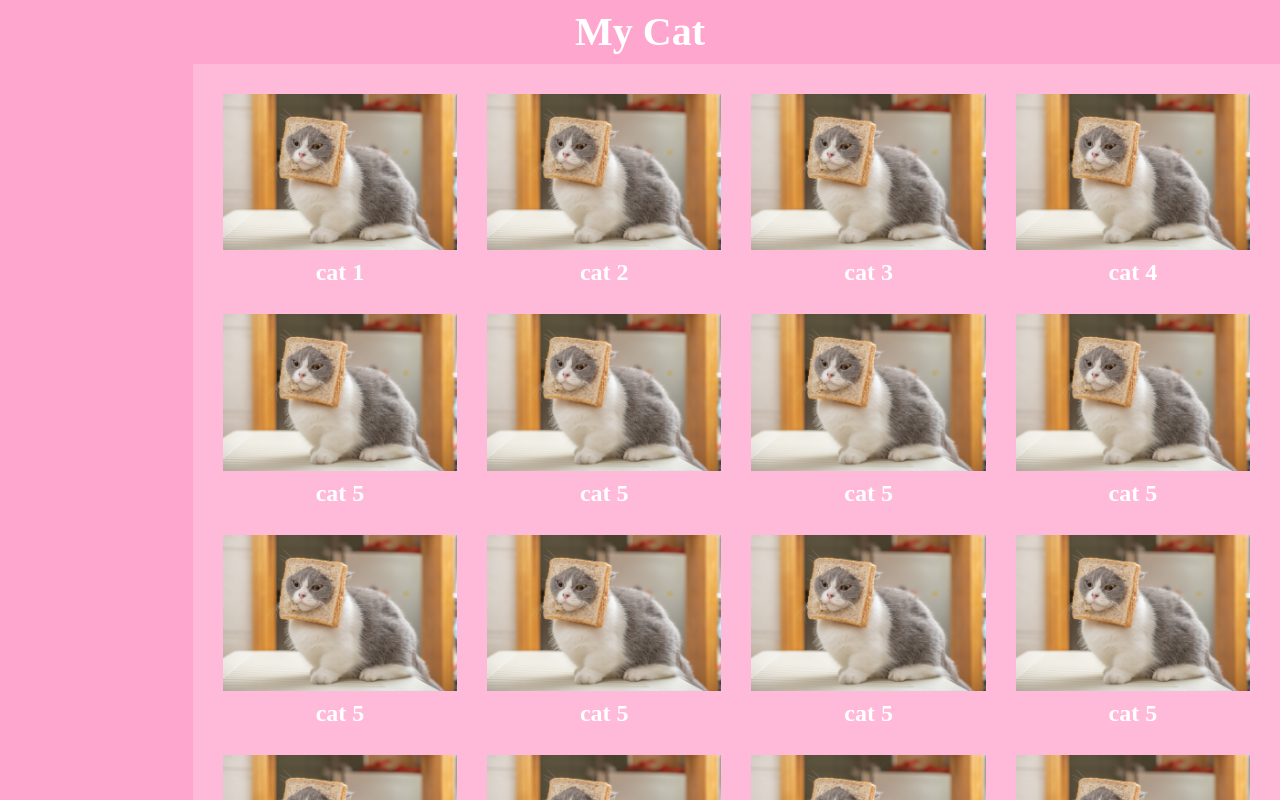
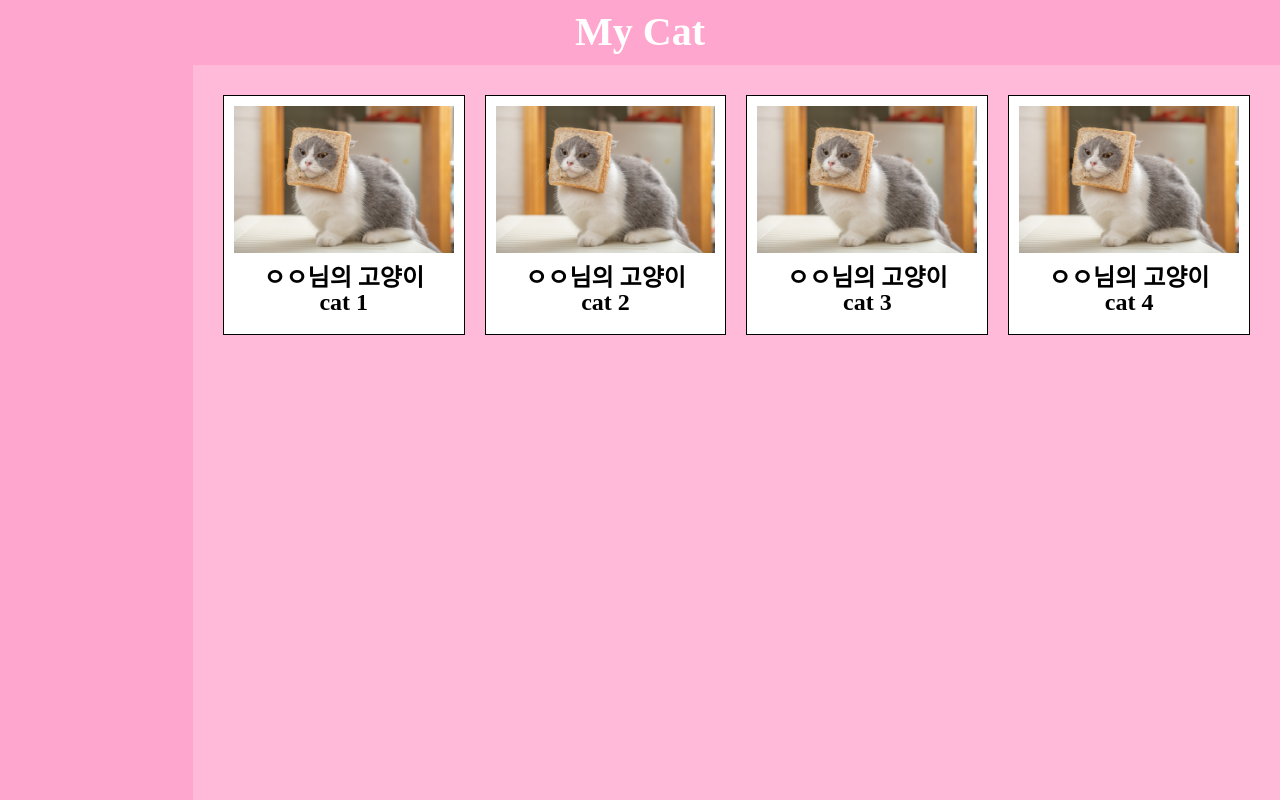
Before and after one commit to eoqna/my-cat, a React (Vite) app: page / in a window 1280 px wide. Built offline with nearby package versions, Linux system fonts and the light colour scheme; a web font is replaced by a local one.

Commit message:
UI 수정

```diff
--- a/src/screen/Home.tsx
+++ b/src/screen/Home.tsx
@@ -11,31 +11,43 @@ const Layout = styled.div`
 const GridLayout = styled.div`
   display: grid;
   grid-template-columns: 1fr 1fr 1fr 1fr;
-  grid-gap: 30px;
+  grid-gap: 20px;
 `;
 
-const ImgLayout = styled.div`
+const CardLayout = styled.div`
   display: flex;
   flex-direction: column;
   justify-content: center;
   align-items: center;
   cursor: pointer;
-  overflow: hidden;
+  border: 1px solid ${color.Black};
+  background: ${color.White};
+  padding: 10px 10px 20px 10px;
 `;
 
-const Image = styled.img`
+const ImgLayout = styled.div`
+  overflow: hidden;
+  margin-bottom: 10px;
+`;
+
+const Img = styled.img`
   width: 100%;
-  margin-bottom: 10px;
-  transition: all 0.2s ease-in;
+  transition: all 0.15s ease-in;
   &:hover {
     transform: scale(1.05);
   }
 `;
 
+const UserName = styled.p`
+  font-size: 3vmin;
+  font-weight: bold;
+  color: ${color.Black};
+`;
+
 const Title = styled.p`
   font-size: 3vmin;
   font-weight: bold;
-  color: ${color.White};
+  color: ${color.Black};
 `;
 
 const Home = (props: NavigationProps) => {
@@ -44,74 +56,34 @@ const Home = (props: NavigationProps) => {
   return (
     <Layout>
       <GridLayout>
-        <ImgLayout>
-          <Image src={img1} alt="cat1" />
+        <CardLayout>
+          <ImgLayout>
+            <Img src={img1} alt="cat1" />
+          </ImgLayout>
+          <UserName>ㅇㅇ님의 고양이</UserName>
           <Title>cat 1</Title>
-        </ImgLayout>
-        <ImgLayout>
-          <Image src={img1} alt="cat2" />
+        </CardLayout>
+        <CardLayout>
+          <ImgLayout>
+            <Img src={img1} alt="cat2" />
+          </ImgLayout>
+          <UserName>ㅇㅇ님의 고양이</UserName>
           <Title>cat 2</Title>
-        </ImgLayout>
-        <ImgLayout>
-          <Image src={img1} alt="cat3" />
+        </CardLayout>
+        <CardLayout>
+          <ImgLayout>
+            <Img src={img1} alt="cat3" />
+          </ImgLayout>
+          <UserName>ㅇㅇ님의 고양이</UserName>
           <Title>cat 3</Title>
-        </ImgLayout>
-        <ImgLayout>
-          <Image src={img1} alt="cat4" />
+        </CardLayout>
+        <CardLayout>
+          <ImgLayout>
+            <Img src={img1} alt="cat4" />
+          </ImgLayout>
+          <UserName>ㅇㅇ님의 고양이</UserName>
           <Title>cat 4</Title>
-        </ImgLayout>
-        <ImgLayout>
-          <Image src={img1} alt="cat5" />
-          <Title>cat 5</Title>
-        </ImgLayout>
-        <ImgLayout>
-          <Image src={img1} alt="cat5" />
-          <Title>cat 5</Title>
-        </ImgLayout>
-        <ImgLayout>
-          <Image src={img1} alt="cat5" />
-          <Title>cat 5</Title>
-        </ImgLayout>
-        <ImgLayout>
-          <Image src={img1} alt="cat5" />
-          <Title>cat 5</Title>
-        </ImgLayout>
-        <ImgLayout>
-          <Image src={img1} alt="cat5" />
-          <Title>cat 5</Title>
-        </ImgLayout>
-        <ImgLayout>
-          <Image src={img1} alt="cat5" />
-          <Title>cat 5</Title>
-        </ImgLayout>
-        <ImgLayout>
-          <Image src={img1} alt="cat5" />
-          <Title>cat 5</Title>
-        </ImgLayout>
-        <ImgLayout>
-          <Image src={img1} alt="cat5" />
-          <Title>cat 5</Title>
-        </ImgLayout>
-        <ImgLayout>
-          <Image src={img1} alt="cat5" />
-          <Title>cat 5</Title>
-        </ImgLayout>
-        <ImgLayout>
-          <Image src={img1} alt="cat5" />
-          <Title>cat 5</Title>
-        </ImgLayout>
-        <ImgLayout>
-          <Image src={img1} alt="cat5" />
-          <Title>cat 5</Title>
-        </ImgLayout>
-        <ImgLayout>
-          <Image src={img1} alt="cat5" />
-          <Title>cat 5</Title>
-        </ImgLayout>
-        <ImgLayout>
-          <Image src={img1} alt="cat5" />
-          <Title>cat 5</Title>
-        </ImgLayout>
+        </CardLayout>
       </GridLayout>
     </Layout>
   );
```
